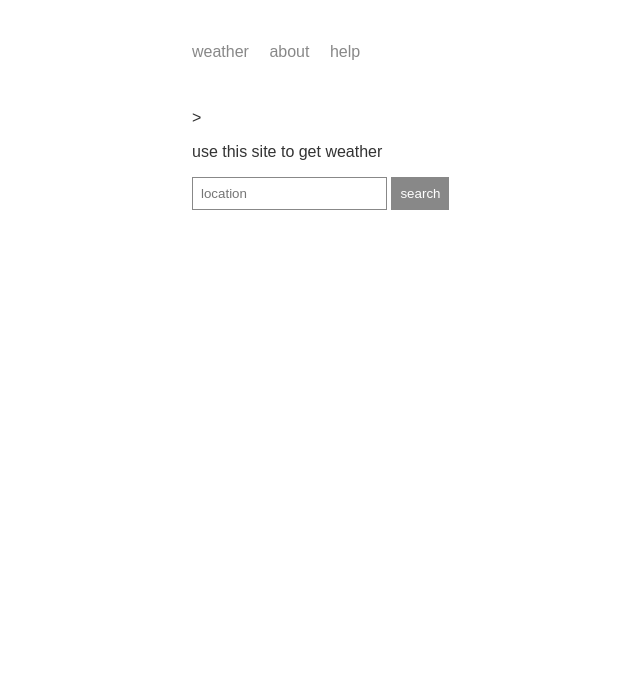
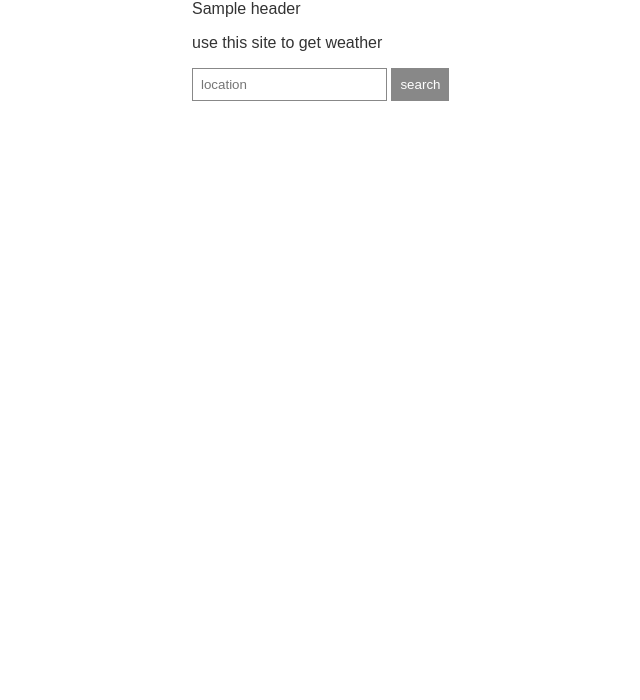
Before and after one commit to sudhakar600/node3-weather-website, a Node server app: template templates/views/index.hbs in a window 1280 px wide. Shown: the top 700 px of the page, without its empty margins (123-763 px from the left). Run offline with Node 20, Linux system fonts and the light colour scheme; the template is opened without the code that fills it: most values are stand-ins (such as "Sample title", 1, 10 or a date in 2020).

Commit message:
setup app for heroku

```diff
--- a/templates/views/index.hbs
+++ b/templates/views/index.hbs
@@ -8,7 +8,7 @@
 <body>
     <div class="main-content">
 
-{{>header}}
+{{header}}
 
 <p>use this site to get weather</p>
 
```
